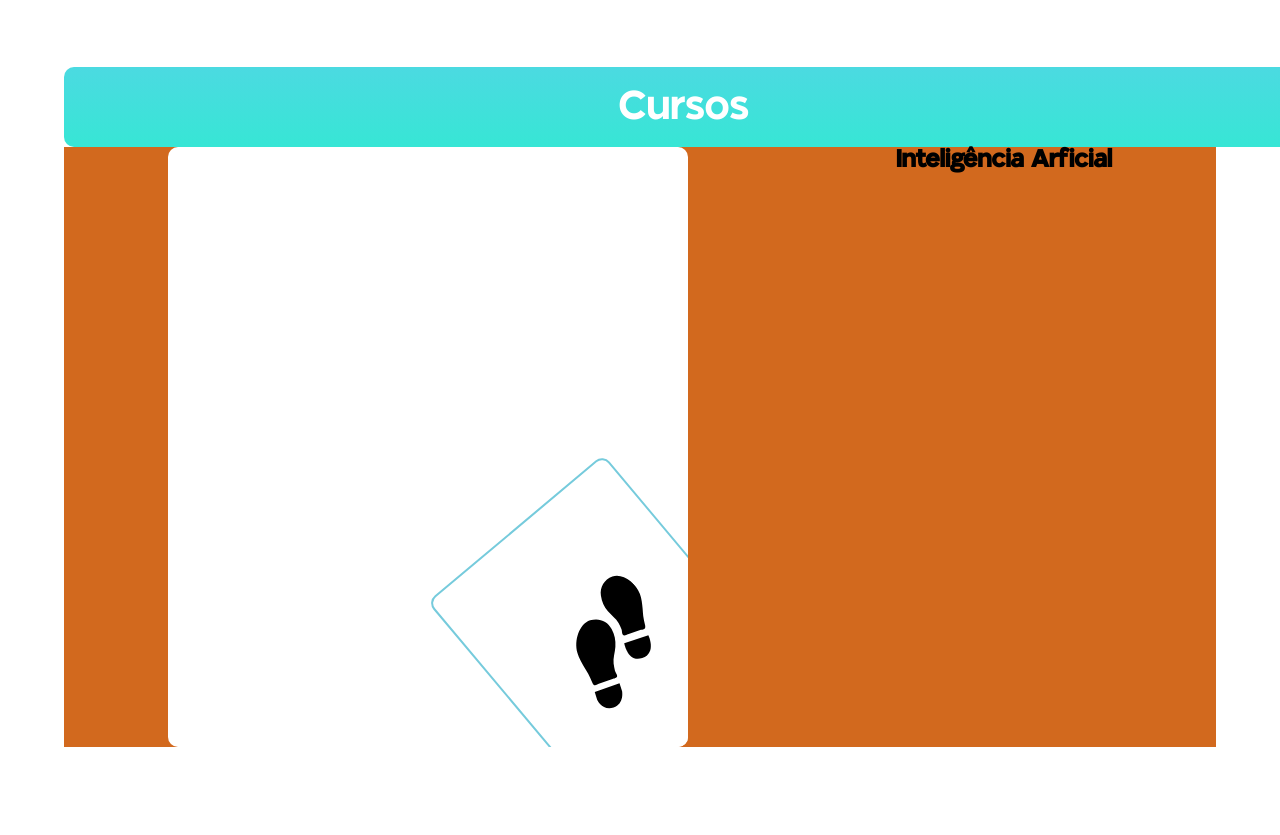
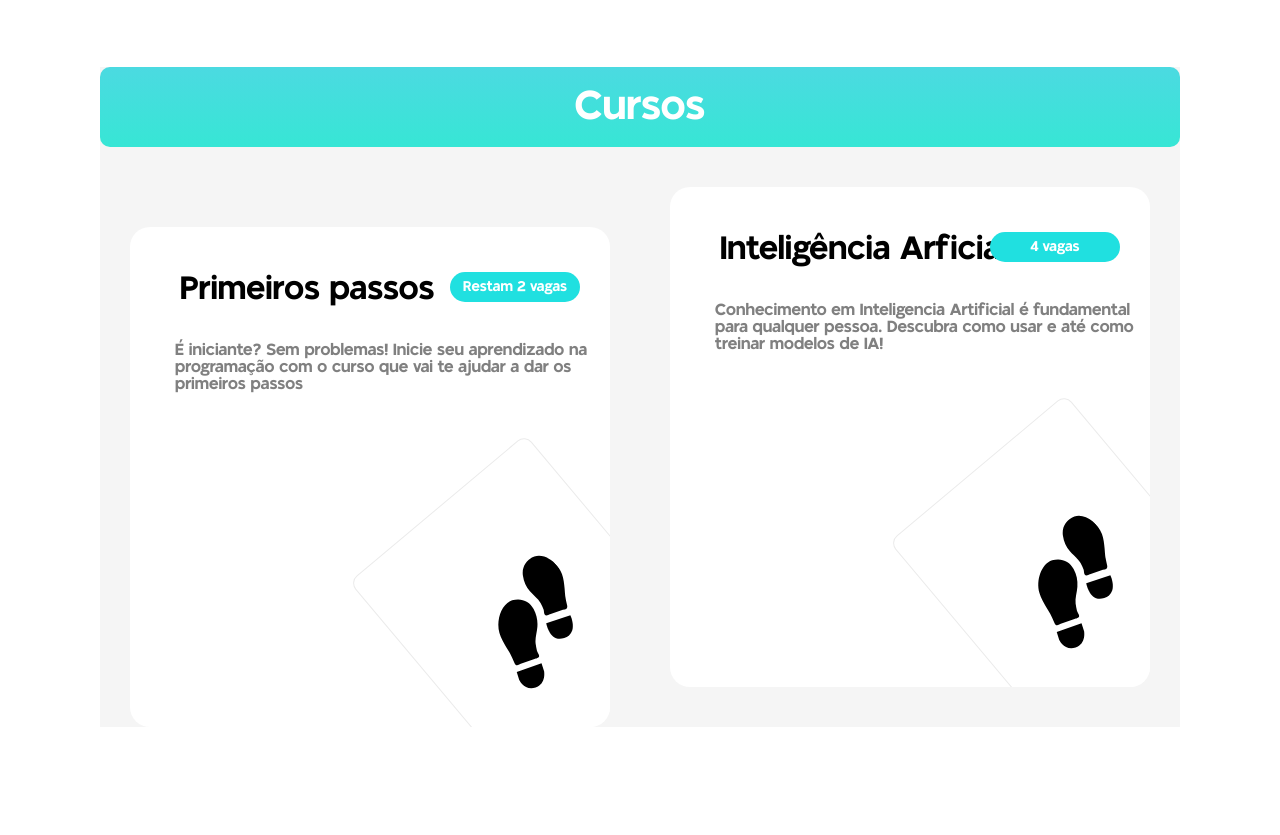
Before and after one commit to andrewtargino/aula13, a plain HTML site: page index.html in a window 1280 px wide. Shown: the part 1729-2564 px from the top of the page. Drawn offline with Linux system fonts and the light colour scheme.

Commit message:
Add files via upload

```diff
--- a/index.html
+++ b/index.html
@@ -135,19 +135,44 @@
                 </div>
             </div>
         </section>
-        <section class="container" id="cursosprofia">
+        <section class="containerparte2" id="cursosprofia">
             <div class="cursos">
                 Cursos
             </div>
             <div class="cursos-profia">
                 <div class="ladoA">
                     <div class="cardbox">
+                        <h1 class="titulocardbox">
+                            Primeiros passos
+                        </h1>
+                        <h2 class="botao-vagas">
+                            Restam 2 vagas
+                        </h2>
+                            <p class="textocardbox">
+                                É iniciante? Sem problemas!
+                                Inicie seu aprendizado na programação com o curso que vai te ajudar a dar os primeiros passos
+                            </p>
                         <div class="cardbox2">
+
                         </div>
                     </div>
                 </div>
-                <div class="ladoB">
-                    <h1>Inteligência Arficial</h1>
+                <div class="cursos-profia">
+                    <div class="ladoB">
+                        <div class="cardbox">
+                            <h1 class="titulocardbox">
+                                Inteligência Arficial
+                            </h1>
+                            <h2 class="botao-vagas">
+                                4 vagas
+                            </h2>
+                                <p class="textocardbox">
+                                    Conhecimento em Inteligencia Artificial é fundamental para qualquer pessoa. Descubra como usar e até como treinar modelos de IA!
+                                </p>
+                            <div class="cardbox2">
+
+                            </div>
+                        </div>
                 </div>
             </div>
         </section>
--- a/style.css
+++ b/style.css
@@ -261,7 +261,7 @@ ul>li{
 }
 .cursos{
     background: linear-gradient(#4BDAE1,#37e6d5);
-    width: 1240px;
+    width: 1080px;
     height: 80px;
     border-radius: 10px;
     color: white;
@@ -272,16 +272,15 @@ ul>li{
 }
 .cursos-profia{
     display: flex;
-    background-color: chocolate;
     justify-content: space-around;
 }
 .cardbox{
-    width: 520px;
-    height: 600px;
+    width: 480px;
+    height: 500px;
     background-color: rgb(255, 255, 255);
     position: relative;
     overflow: hidden;
-    border-radius: 10px;
+    border-radius: 20px;
 }
 .cardbox:hover{
     background-color: azure;
@@ -297,7 +296,7 @@ ul>li{
     width: 230px;
     height: 300px;
     background-color: rgb(255, 255, 255);
-    border: 2px solid rgb(118, 203, 220);
+    border: 1px solid rgb(235, 235, 235);
     position: absolute;
     bottom: 0;
     right: 0;
@@ -313,3 +312,45 @@ ul>li{
 .cursos, #avaliacao{
     background-color: chartreuse;
 }
+.titulocardbox{
+    padding-left: 50px;
+    padding-top: 45px;
+    display: flex;
+    font-weight: 50;
+    font-size: xx-large;
+}
+.textocardbox{
+    display: flex;
+    padding-top: 35px;
+    padding-left: 45px;
+    font-weight: 40;
+    font-size: 16px;
+}
+.ladoA{
+    padding-top: 80px;
+}
+.ladoB{
+    padding-top: 40px;
+}
+.containerparte2{
+    margin: 0 auto;
+    width: 1080px;
+    max-width: 90%;
+    background-color: rgb(245, 245, 245);
+}
+.botao-vagas{
+    width: 130px;
+    height: 30px;
+    background-color: rgb(32, 224, 224);
+    font-size: 14px;
+    border-radius: 60px;
+    color: white;
+    display: flex;
+    align-items: center;
+    flex-direction: column;
+    justify-content: center;
+    font-weight: 50;
+    position: absolute;
+    left: 320px;
+    top: 45px
+}
```
Also changed, not shown: brain-svgrepo-com.svg (added).
